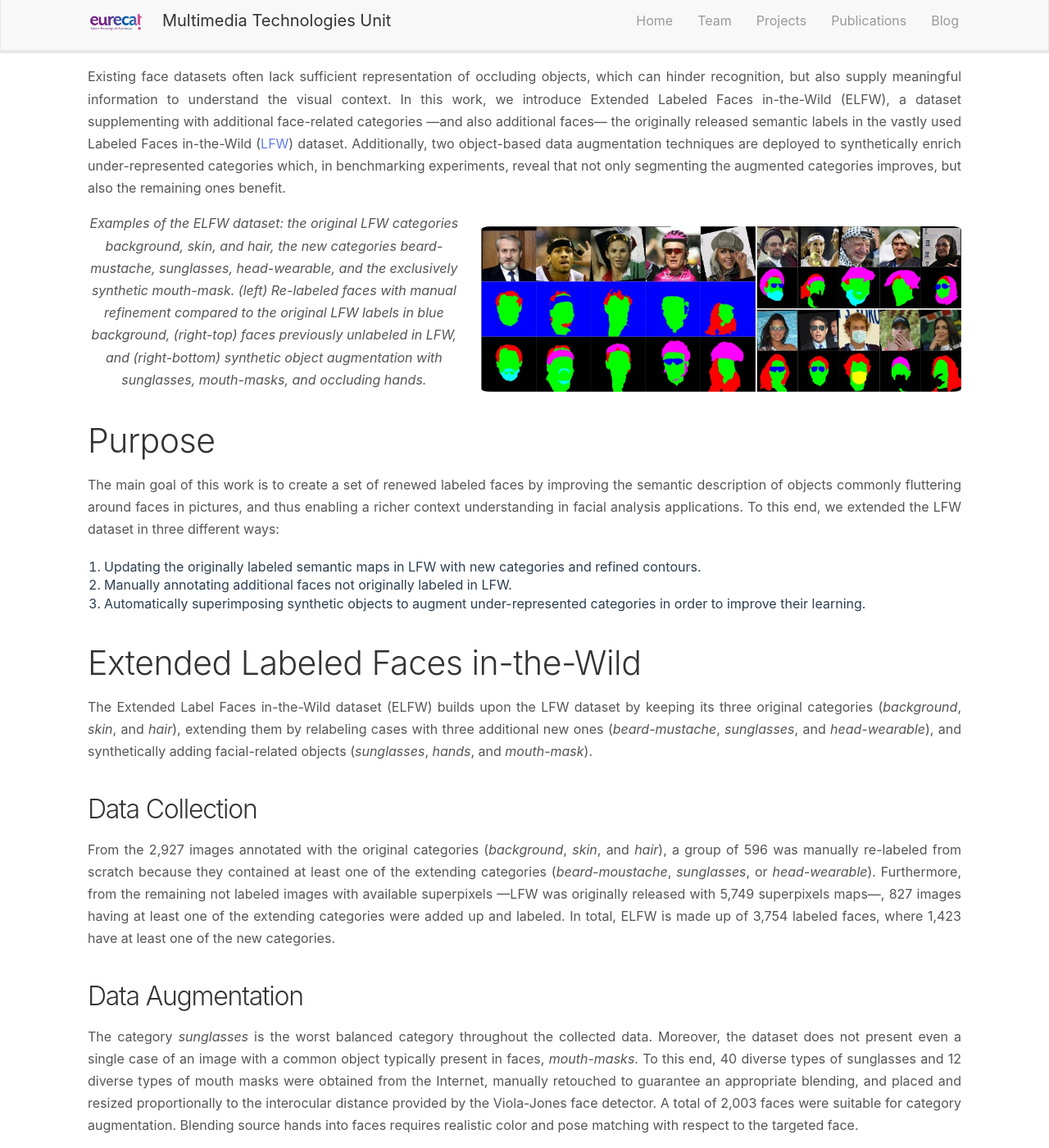
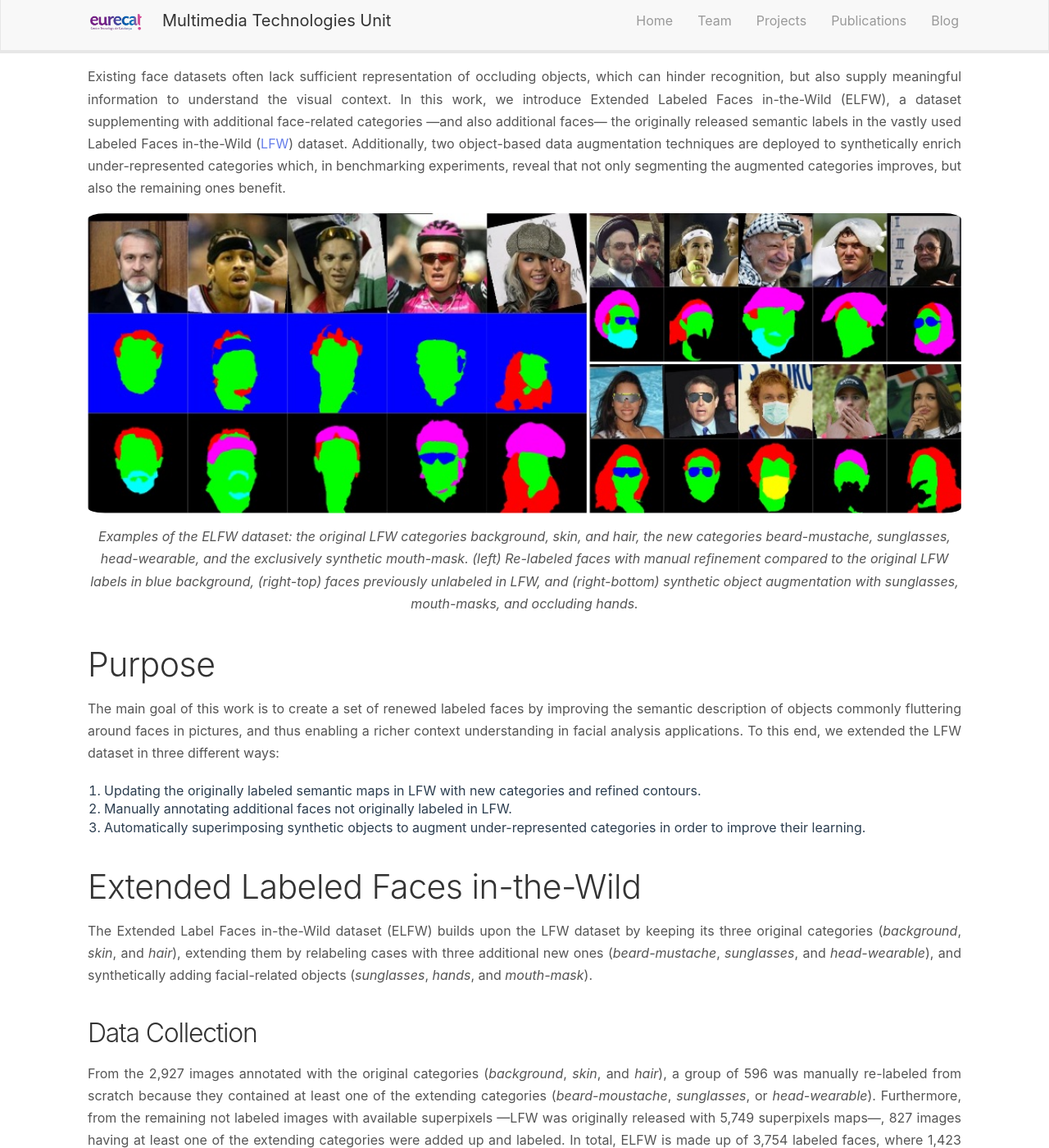
Before and after one commit to multimedia-eurecat/multimedia-eurecat.github.io, a Jekyll site: the page built from _posts/2020-06-22-extended-faces-in-the-wild.markdown, in a window 1280 px wide and 1400 px high, scrolled down 545 px. Shown: the whole window at 82% size. Built offline with Jekyll 4.4.1, drawn with Linux system fonts in a browser that asks for light colours; nearby versions of some CDN libraries; formulas are drawn with MathJax 3.

Commit message:
Fixed image captions in blog entries

```diff
--- a/css/main.scss
+++ b/css/main.scss
@@ -26,11 +26,20 @@ figcaption {
     margin-bottom: 20px;
 }
 
-p.figurecaption {
+.post-content p.figurecaption {
+  clear: both;
   font-style: italic;
   text-align: center;
   margin-top: 0px;
   margin-bottom: 20px;
+}
+
+.post-content p.figurecaption img {
+  display: block;
+  float: none;
+  max-width: 100%;
+  margin-left: auto;
+  margin-right: auto;
 }
 
 /* Top navigation bar */
```
